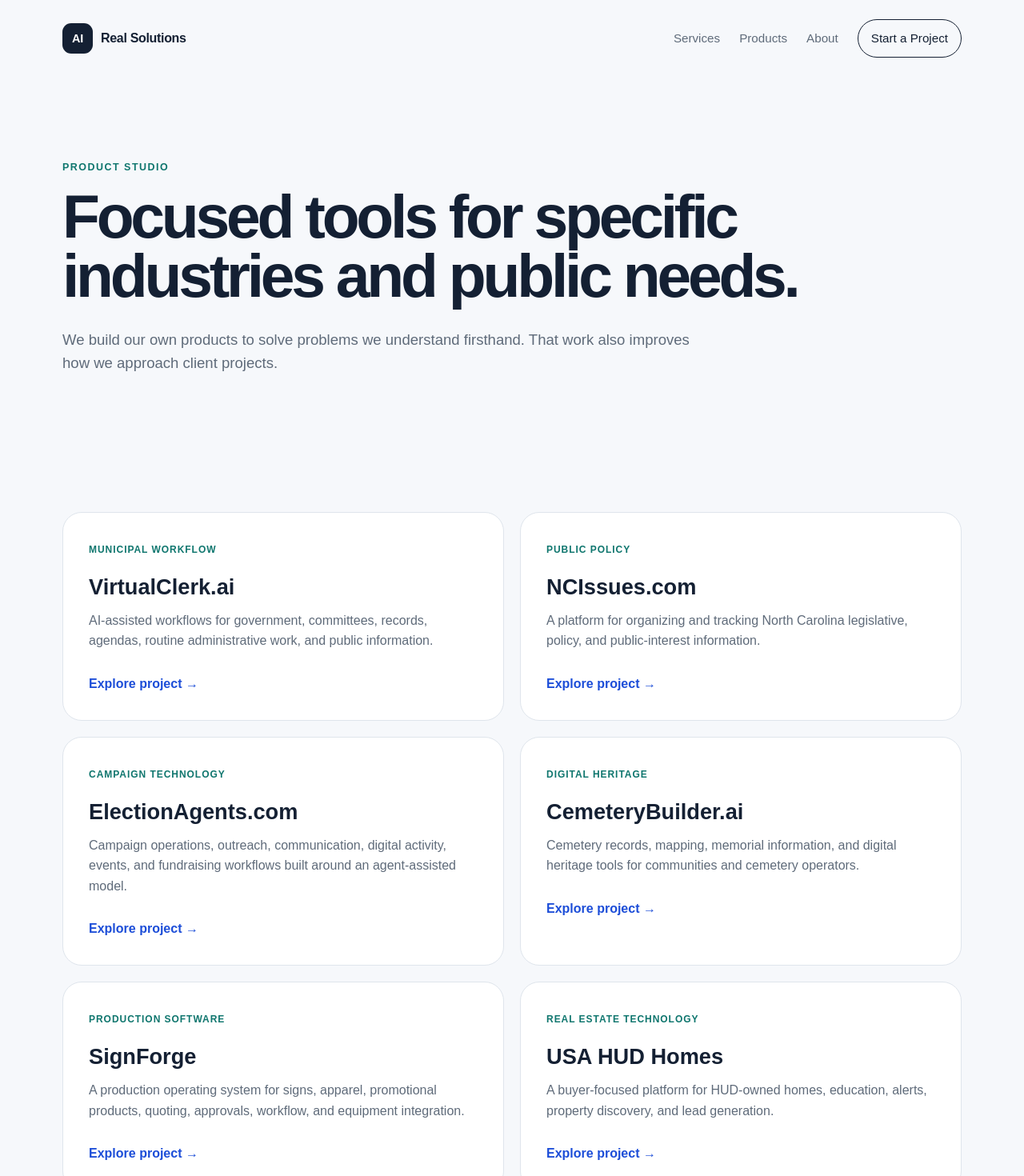
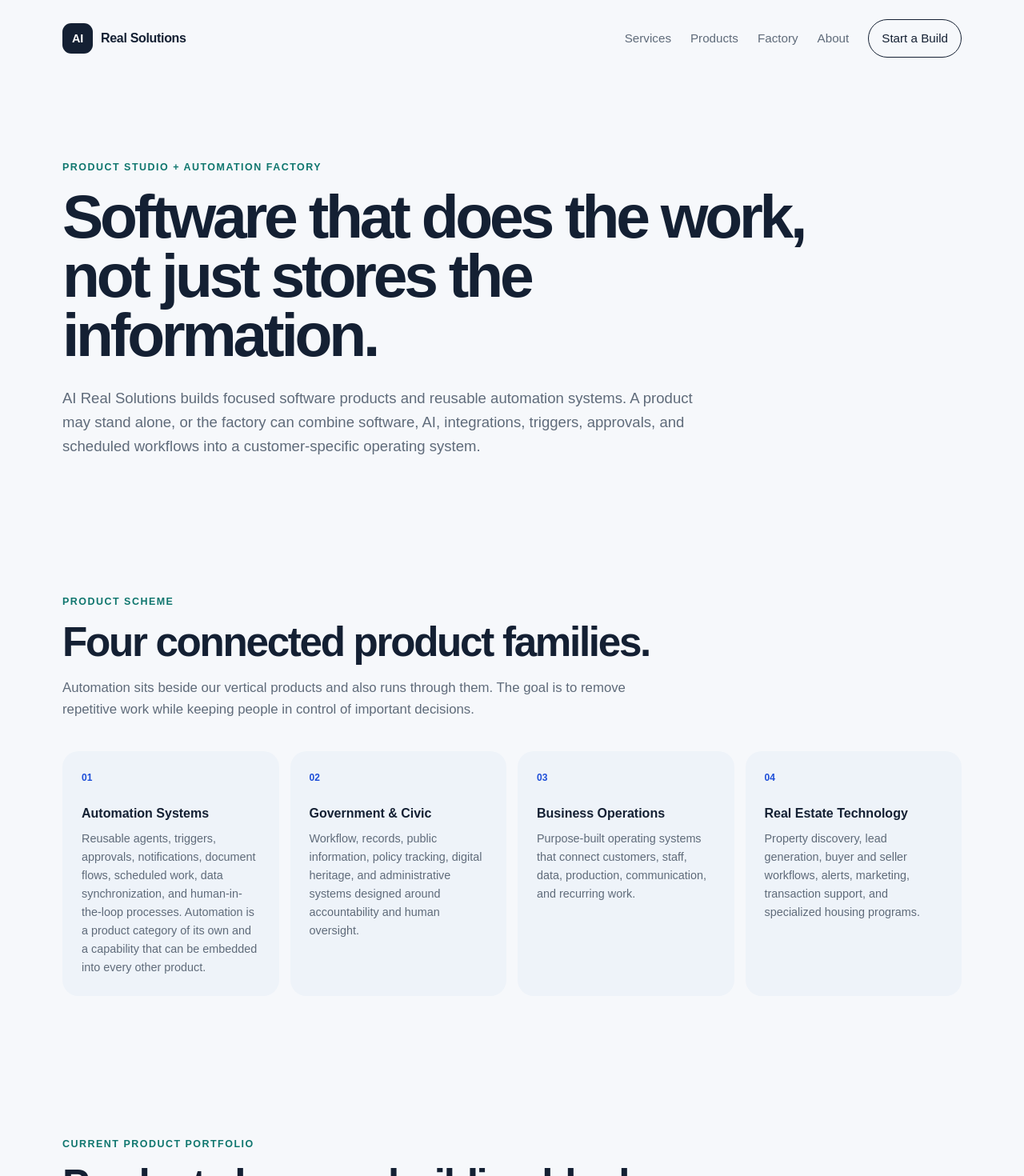
Before and after one commit to AIRealSolutions/airealsolutions, a Next.js app: page /products in a window 1280 px wide. Shown: the top 1470 px of the page at 80% size. Built offline with nearby package versions, Linux system fonts and the light colour scheme.

Commit message:
Make automation a core product category

```diff
--- a/app/products/page.tsx
+++ b/app/products/page.tsx
@@ -1,46 +1,31 @@
 export const metadata = {
   title: "Products | AI Real Solutions",
-  description:
-    "Explore AI Real Solutions products in civic technology, public policy, elections, heritage, production software, and real estate.",
+  description: "Explore AI Real Solutions software products and automation systems for business, government, real estate, production, and community organizations.",
 };
 
+const categories = [
+  { name: "Automation Systems", text: "Reusable agents, triggers, approvals, notifications, document flows, scheduled work, data synchronization, and human-in-the-loop processes. Automation is a product category of its own and a capability that can be embedded into every other product." },
+  { name: "Government & Civic", text: "Workflow, records, public information, policy tracking, digital heritage, and administrative systems designed around accountability and human oversight." },
+  { name: "Business Operations", text: "Purpose-built operating systems that connect customers, staff, data, production, communication, and recurring work." },
+  { name: "Real Estate Technology", text: "Property discovery, lead generation, buyer and seller workflows, alerts, marketing, transaction support, and specialized housing programs." },
+];
+
 const products = [
-  { name: "VirtualClerk.ai", tag: "Municipal Workflow", text: "AI-assisted workflows for government, committees, records, agendas, routine administrative work, and public information.", url: "https://virtualclerk.ai" },
-  { name: "NCIssues.com", tag: "Public Policy", text: "A platform for organizing and tracking North Carolina legislative, policy, and public-interest information.", url: "https://ncissues.com" },
-  { name: "ElectionAgents.com", tag: "Campaign Technology", text: "Campaign operations, outreach, communication, digital activity, events, and fundraising workflows built around an agent-assisted model.", url: "https://electionagents.com" },
-  { name: "CemeteryBuilder.ai", tag: "Digital Heritage", text: "Cemetery records, mapping, memorial information, and digital heritage tools for communities and cemetery operators.", url: "https://cemeterybuilder.ai" },
-  { name: "SignForge", tag: "Production Software", text: "A production operating system for signs, apparel, promotional products, quoting, approvals, workflow, and equipment integration.", url: "https://github.com/AIRealSolutions/SignForge" },
-  { name: "USA HUD Homes", tag: "Real Estate Technology", text: "A buyer-focused platform for HUD-owned homes, education, alerts, property discovery, and lead generation.", url: "https://usahudhomes.com" },
+  { name: "Automation Factory", tag: "Automation Systems", text: "A modular automation layer for recurring work: monitor events, collect information, route tasks, request approvals, generate documents, send alerts, synchronize systems, and keep an auditable activity history.", url: "/build", internal: true },
+  { name: "VirtualClerk.ai", tag: "Government & Civic", text: "AI-assisted workflows for government, committees, records, agendas, routine administrative work, public information, and recurring clerk automations.", url: "https://virtualclerk.ai" },
+  { name: "NCIssues.com", tag: "Government & Civic", text: "A platform for organizing and tracking North Carolina legislative, policy, and public-interest information with monitoring and notification workflows.", url: "https://ncissues.com" },
+  { name: "ElectionAgents.com", tag: "Campaign Technology", text: "Campaign operations, outreach, communication, digital activity, events, fundraising, scheduling, and agent-assisted campaign automations.", url: "https://electionagents.com" },
+  { name: "CemeteryBuilder.ai", tag: "Digital Heritage", text: "Cemetery records, mapping, memorial information, digital heritage tools, and workflows for maintaining community records.", url: "https://cemeterybuilder.ai" },
+  { name: "SignForge", tag: "Business Operations", text: "A production operating system for signs, apparel, promotional products, quoting, approvals, production workflow, notifications, and equipment integration.", url: "https://github.com/AIRealSolutions/SignForge" },
+  { name: "USA HUD Homes", tag: "Real Estate Technology", text: "A buyer-focused platform for HUD-owned homes, education, alerts, property discovery, lead generation, and automated follow-up.", url: "https://usahudhomes.com" },
 ];
 
 export default function ProductsPage() {
-  return (
-    <main>
-      <header className="site-header">
-        <a className="brand" href="/" aria-label="AI Real Solutions home"><span className="brand-mark">AI</span><span>Real Solutions</span></a>
-        <nav aria-label="Primary navigation">
-          <a href="/services">Services</a><a href="/products">Products</a><a href="/about">About</a><a className="nav-cta" href="/contact">Start a Project</a>
-        </nav>
-      </header>
-
-      <section className="page-hero">
-        <p className="eyebrow">Product Studio</p>
-        <h1>Focused tools for specific industries and public needs.</h1>
-        <p>We build our own products to solve problems we understand firsthand. That work also improves how we approach client projects.</p>
-      </section>
-
-      <section className="section">
-        <div className="detail-grid">
-          {products.map((product) => (
-            <article className="detail-card" key={product.name}>
-              <span className="product-tag">{product.tag}</span>
-              <h2>{product.name}</h2>
-              <p>{product.text}</p>
-              <a className="text-link" href={product.url} target="_blank" rel="noreferrer">Explore project →</a>
-            </article>
-          ))}
-        </div>
-      </section>
-    </main>
-  );
+  return <main>
+    <header className="site-header"><a className="brand" href="/" aria-label="AI Real Solutions home"><span className="brand-mark">AI</span><span>Real Solutions</span></a><nav aria-label="Primary navigation"><a href="/services">Services</a><a href="/products">Products</a><a href="/factory">Factory</a><a href="/about">About</a><a className="nav-cta" href="/build">Start a Build</a></nav></header>
+    <section className="page-hero"><p className="eyebrow">Product Studio + Automation Factory</p><h1>Software that does the work, not just stores the information.</h1><p>AI Real Solutions builds focused software products and reusable automation systems. A product may stand alone, or the factory can combine software, AI, integrations, triggers, approvals, and scheduled workflows into a customer-specific operating system.</p></section>
+    <section className="section product-category-section"><div className="section-heading"><p className="eyebrow">Product scheme</p><h2>Four connected product families.</h2><p>Automation sits beside our vertical products and also runs through them. The goal is to remove repetitive work while keeping people in control of important decisions.</p></div><div className="architecture-grid">{categories.map((c,i)=><div key={c.name}><span>0{i+1}</span><strong>{c.name}</strong><p>{c.text}</p></div>)}</div></section>
+    <section className="section"><div className="section-heading"><p className="eyebrow">Current product portfolio</p><h2>Products become building blocks for the factory.</h2></div><div className="detail-grid">{products.map((product)=><article className="detail-card" key={product.name}><span className="product-tag">{product.tag}</span><h2>{product.name}</h2><p>{product.text}</p><a className="text-link" href={product.url} target={product.internal ? undefined : "_blank"} rel={product.internal ? undefined : "noreferrer"}>Explore project →</a></article>)}</div></section>
+    <section className="cta-section"><div><p className="eyebrow">Build + Automate</p><h2>Start with the work that consumes your time.</h2><p>The discovery process identifies both the software you need and the recurring tasks that should be automated around it.</p></div><a className="button button-light" href="/build">Start Discovery</a></section>
+  </main>;
 }
```
